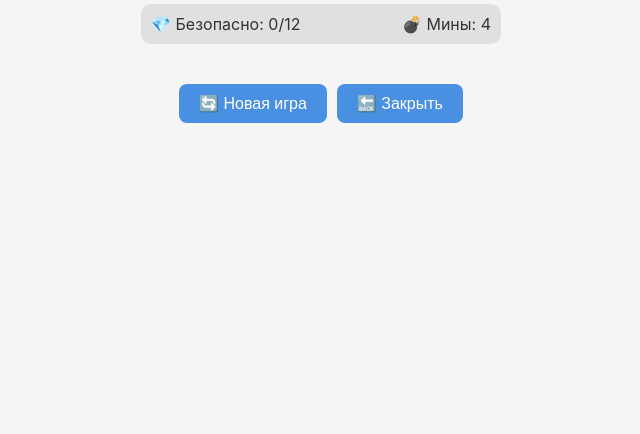
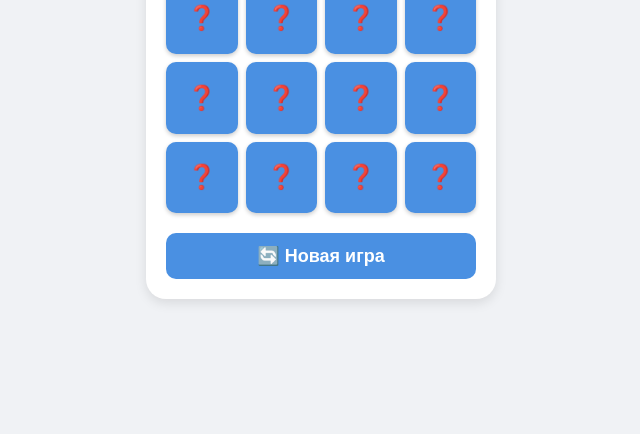
Before and after one commit to Hachik1/minesweeper, a plain HTML site: page index.html in a window 1280 px wide. Shown: the part 366-800 px from the top of the page, without its empty margins (319-959 px from the left). Drawn offline with Linux system fonts and the light colour scheme; files that its build step writes are made by us from their sources.

Commit message:
Update index.html

```diff
--- a/index.html
+++ b/index.html
@@ -3,27 +3,199 @@
 <head>
     <meta charset="UTF-8">
     <meta name="viewport" content="width=device-width, initial-scale=1.0">
-    <title>Игра Мины</title>
-    <link rel="stylesheet" href="/static/style.css">
-    <script src="https://telegram.org/js/telegram-web-app.js"></script>
+    <title>Сапёр Мини</title>
+    <style>
+        * { margin: 0; padding: 0; box-sizing: border-box; }
+        body {
+            font-family: -apple-system, BlinkMacSystemFont, 'Segoe UI', Roboto, sans-serif;
+            background: #f0f2f5;
+            display: flex;
+            justify-content: center;
+            align-items: center;
+            min-height: 100vh;
+            margin: 0;
+            padding: 10px;
+        }
+        .game-container {
+            background: white;
+            border-radius: 20px;
+            padding: 20px;
+            box-shadow: 0 4px 12px rgba(0,0,0,0.1);
+            max-width: 350px;
+            width: 100%;
+        }
+        h1 { text-align: center; color: #333; margin-bottom: 20px; font-size: 28px; }
+        .stats {
+            display: flex;
+            justify-content: space-between;
+            background: #e9ecef;
+            padding: 10px 15px;
+            border-radius: 10px;
+            margin-bottom: 20px;
+            font-weight: bold;
+        }
+        .board {
+            display: grid;
+            grid-template-columns: repeat(4, 1fr);
+            gap: 8px;
+            margin-bottom: 20px;
+        }
+        .cell {
+            aspect-ratio: 1 / 1;
+            background: #4a90e2;
+            border: none;
+            border-radius: 10px;
+            font-size: 24px;
+            color: white;
+            cursor: pointer;
+            display: flex;
+            align-items: center;
+            justify-content: center;
+            box-shadow: 0 2px 4px rgba(0,0,0,0.2);
+            transition: 0.1s;
+        }
+        .cell:active { transform: scale(0.95); }
+        .cell.opened {
+            background: #f8f9fa;
+            color: #333;
+            border: 2px solid #4a90e2;
+            cursor: default;
+        }
+        .cell.mine { background: #dc3545; color: white; border: none; }
+        .reset-btn {
+            width: 100%;
+            padding: 12px;
+            background: #4a90e2;
+            color: white;
+            border: none;
+            border-radius: 10px;
+            font-size: 18px;
+            font-weight: bold;
+            cursor: pointer;
+            transition: 0.1s;
+        }
+        .reset-btn:active { background: #357abd; transform: scale(0.98); }
+        .message {
+            text-align: center;
+            padding: 10px;
+            border-radius: 8px;
+            margin-bottom: 15px;
+            font-weight: bold;
+        }
+        .win { background: #d4edda; color: #155724; }
+        .lose { background: #f8d7da; color: #721c24; }
+    </style>
 </head>
 <body>
-    <div class="container">
-        <h1>💣 Мины</h1>
-
+    <div class="game-container">
+        <h1>💣 Сапёр</h1>
         <div class="stats">
-            <div>💎 Безопасно: <span id="safe-count">0</span>/12</div>
-            <div>💣 Мины: <span id="mines-count">4</span></div>
+            <span>💎 <span id="safe-count">0</span>/12</span>
+            <span>💣 <span id="mine-count">4</span></span>
         </div>
-
-        <div id="game-board" class="board"></div>
-
-        <div class="controls">
-            <button id="new-game" class="btn">🔄 Новая игра</button>
-            <button id="close" class="btn">🔙 Закрыть</button>
-        </div>
+        <div id="board" class="board"></div>
+        <button class="reset-btn" id="reset-btn">🔄 Новая игра</button>
     </div>
 
-    <script src="/static/script.js"></script>
+    <script>
+        const tg = window.Telegram?.WebApp;
+        if (tg) tg.expand();
+
+        const size = 4;
+        const totalMines = 4;
+        let board = [];
+        let mines = [];
+        let opened = [];
+        let gameActive = true;
+        let openedCount = 0;
+
+        const boardElement = document.getElementById('board');
+        const safeCountSpan = document.getElementById('safe-count');
+        const resetBtn = document.getElementById('reset-btn');
+
+        function initGame() {
+            // Создаем пустое поле
+            board = Array(size).fill().map(() => Array(size).fill('safe'));
+            opened = Array(size).fill().map(() => Array(size).fill(false));
+            mines = [];
+            gameActive = true;
+            openedCount = 0;
+            safeCountSpan.textContent = openedCount;
+
+            // Расставляем мины случайно
+            while (mines.length < totalMines) {
+                const r = Math.floor(Math.random() * size);
+                const c = Math.floor(Math.random() * size);
+                if (!mines.some(m => m.r === r && m.c === c)) {
+                    mines.push({r, c});
+                    board[r][c] = 'mine';
+                }
+            }
+            renderBoard();
+        }
+
+        function openCell(r, c) {
+            if (!gameActive || opened[r][c]) return;
+
+            opened[r][c] = true;
+
+            if (board[r][c] === 'mine') {
+                gameActive = false;
+                showMessage('💥 Ты проиграл!', 'lose');
+                mines.forEach(m => opened[m.r][m.c] = true);
+                renderBoard();
+                if (tg) tg.sendData(JSON.stringify({result: 'lose', score: openedCount}));
+                return;
+            }
+
+            openedCount++;
+            safeCountSpan.textContent = openedCount;
+
+            if (openedCount === size*size - totalMines) {
+                gameActive = false;
+                showMessage('🎉 Победа!', 'win');
+                if (tg) tg.sendData(JSON.stringify({result: 'win', score: openedCount}));
+            }
+            renderBoard();
+        }
+
+        function renderBoard() {
+            boardElement.innerHTML = '';
+            for (let r = 0; r < size; r++) {
+                for (let c = 0; c < size; c++) {
+                    const cell = document.createElement('button');
+                    cell.className = 'cell';
+                    if (opened[r][c]) {
+                        cell.classList.add('opened');
+                        if (board[r][c] === 'mine') {
+                            cell.classList.add('mine');
+                            cell.textContent = '💣';
+                        } else {
+                            cell.textContent = '💎';
+                        }
+                    } else {
+                        cell.textContent = '❓';
+                    }
+                    if (gameActive && !opened[r][c]) {
+                        cell.addEventListener('click', () => openCell(r, c));
+                    }
+                    boardElement.appendChild(cell);
+                }
+            }
+        }
+
+        function showMessage(text, type) {
+            const oldMsg = document.querySelector('.message');
+            if (oldMsg) oldMsg.remove();
+            const msg = document.createElement('div');
+            msg.className = `message ${type}`;
+            msg.textContent = text;
+            boardElement.parentNode.insertBefore(msg, boardElement);
+            setTimeout(() => msg.remove(), 2000);
+        }
+
+        resetBtn.addEventListener('click', initGame);
+        initGame();
+    </script>
 </body>
 </html>
```
